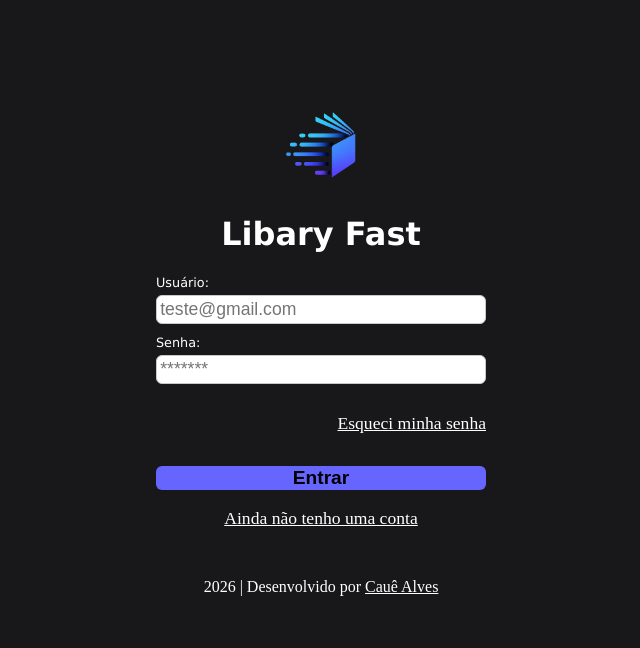
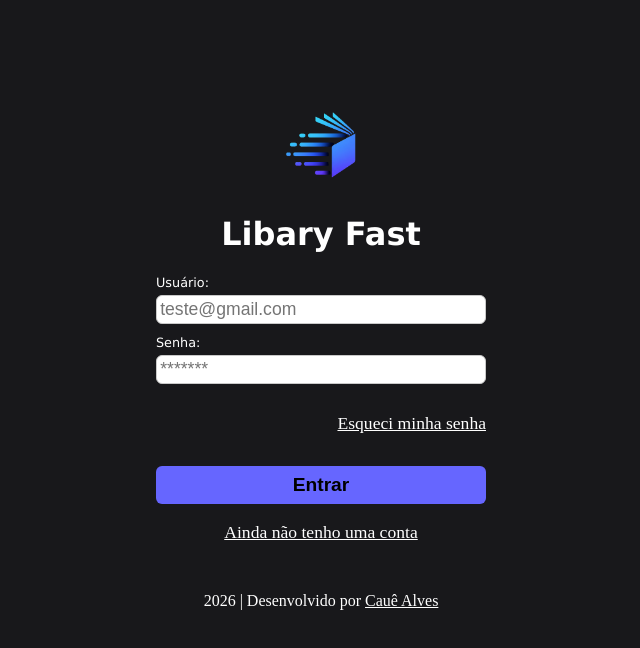
Before and after one commit to cauealb/biblioteca-front-simple, a React (Vite) app: page /login in a window 1280 px wide. Shown: the top 648 px of the page, without its empty margins (319-959 px from the left). Built offline with nearby package versions, Linux system fonts and the light colour scheme.

Commit message:
feat: Incluindo novo componente na página de login

```diff
--- /dev/null
+++ b/src/modules/Login/components/ButtonJoin.tsx
@@ -0,0 +1,15 @@
+import style from './style.module.css'
+
+interface ButtonJoinProps {
+    title: string
+}
+
+export default function ButtonJoin({ title }: ButtonJoinProps) {
+    return (
+        <>
+            <button className={style.btn}>
+                {title}
+            </button>
+        </>
+    )
+}
--- /dev/null
+++ b/src/modules/Login/components/style.module.css
@@ -0,0 +1,17 @@
+.btn {
+    background-color: #6666ff;
+    border: none;
+    font-size: 1.2rem;
+    border-radius: 6px;
+    font-weight: bold;
+    cursor: pointer;
+    transition: 0.2s all;
+    padding-block: 0.5rem;
+
+    &:hover {
+        transform: scale(1.03);
+        box-shadow: 2px 2px #c9c9c9;
+        background-color: #aaaaff;
+        text-decoration: underline;
+    }
+}
--- a/src/modules/Login/pages/LoginPages.tsx
+++ b/src/modules/Login/pages/LoginPages.tsx
@@ -1,5 +1,6 @@
 import styles from './style.module.css'
 import logo from '../../../assets/logo.png'
+import ButtonJoin from '../components/ButtonJoin'
 
 export default function LoginPages() {
     return (
@@ -18,7 +19,7 @@ export default function LoginPages() {
                     </label>
                     <p className={styles.forgotPassword}>Esqueci minha senha</p>
                 </div>
-                <button className={styles.btn}>Entrar</button>
+                <ButtonJoin title='Entrar' />
                 <p className={styles.noAccont}>Ainda não tenho uma conta</p>
             </div>
 
```
